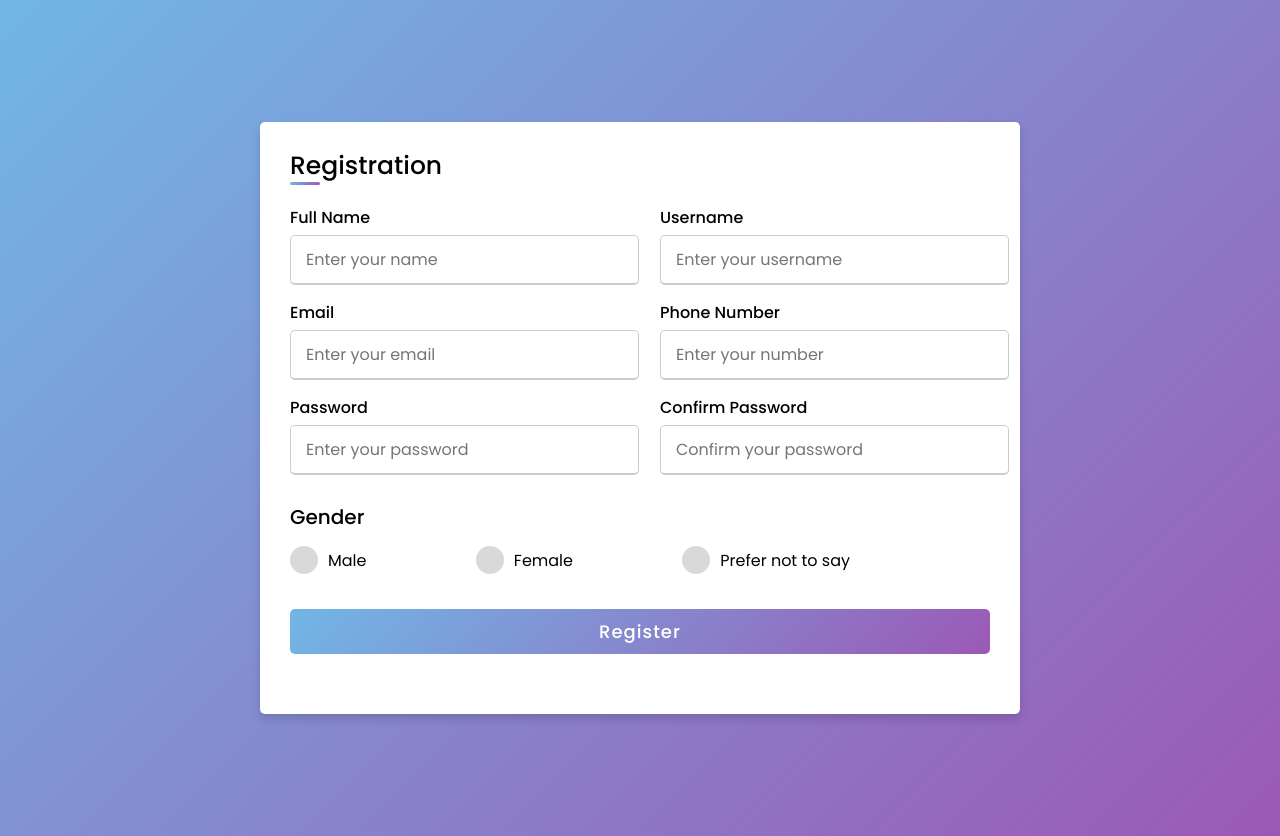
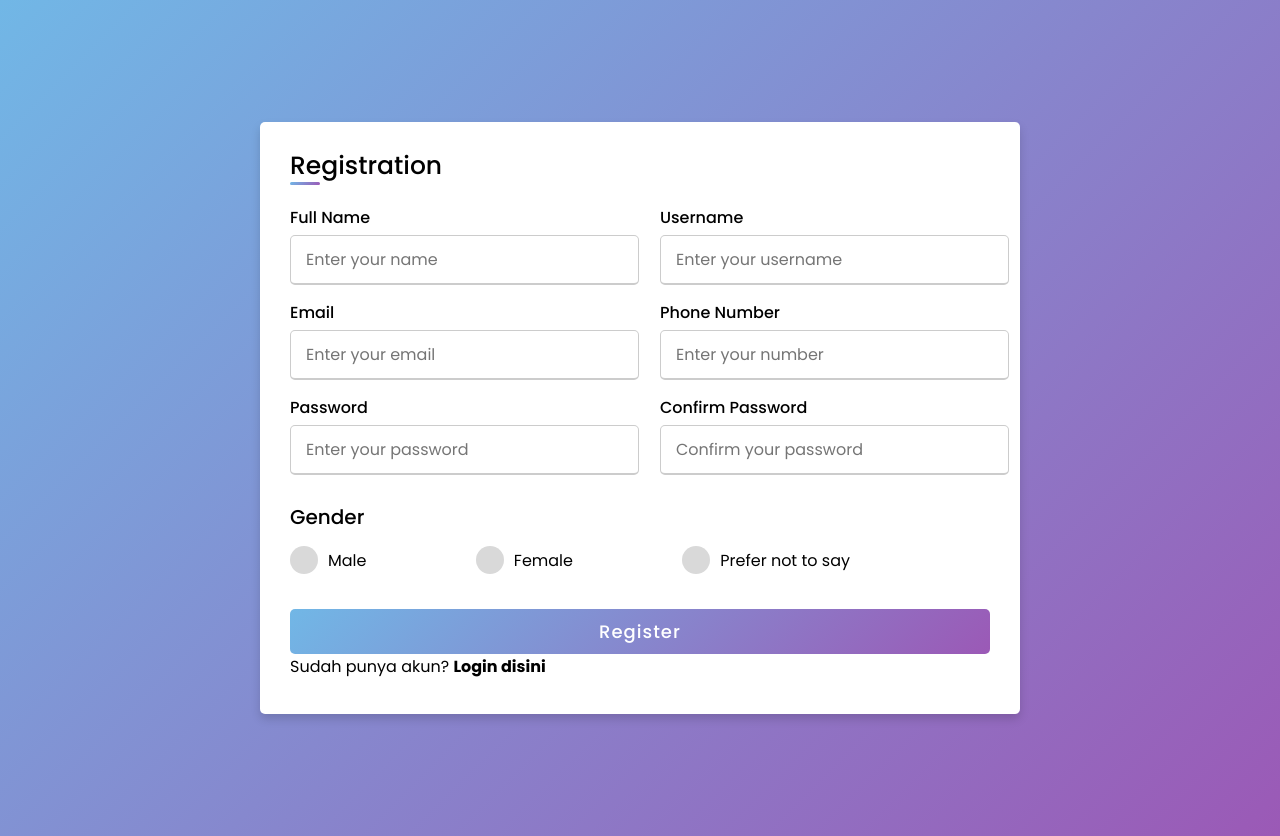
Before and after one commit to HainzelK/Siata, a plain HTML site: page signup.html in a window 1280 px wide. Drawn offline with Linux system fonts and the light colour scheme.

Commit message:
Update signup.html

```diff
--- a/signup.html
+++ b/signup.html
@@ -60,6 +60,7 @@
         </div>
         <div class="button">
           <input type="submit" value="Register">
+          <span id="test">Sudah punya akun? <a href="login.html">Login disini</a></span>
         </div>
       </form>
     </div>
```
